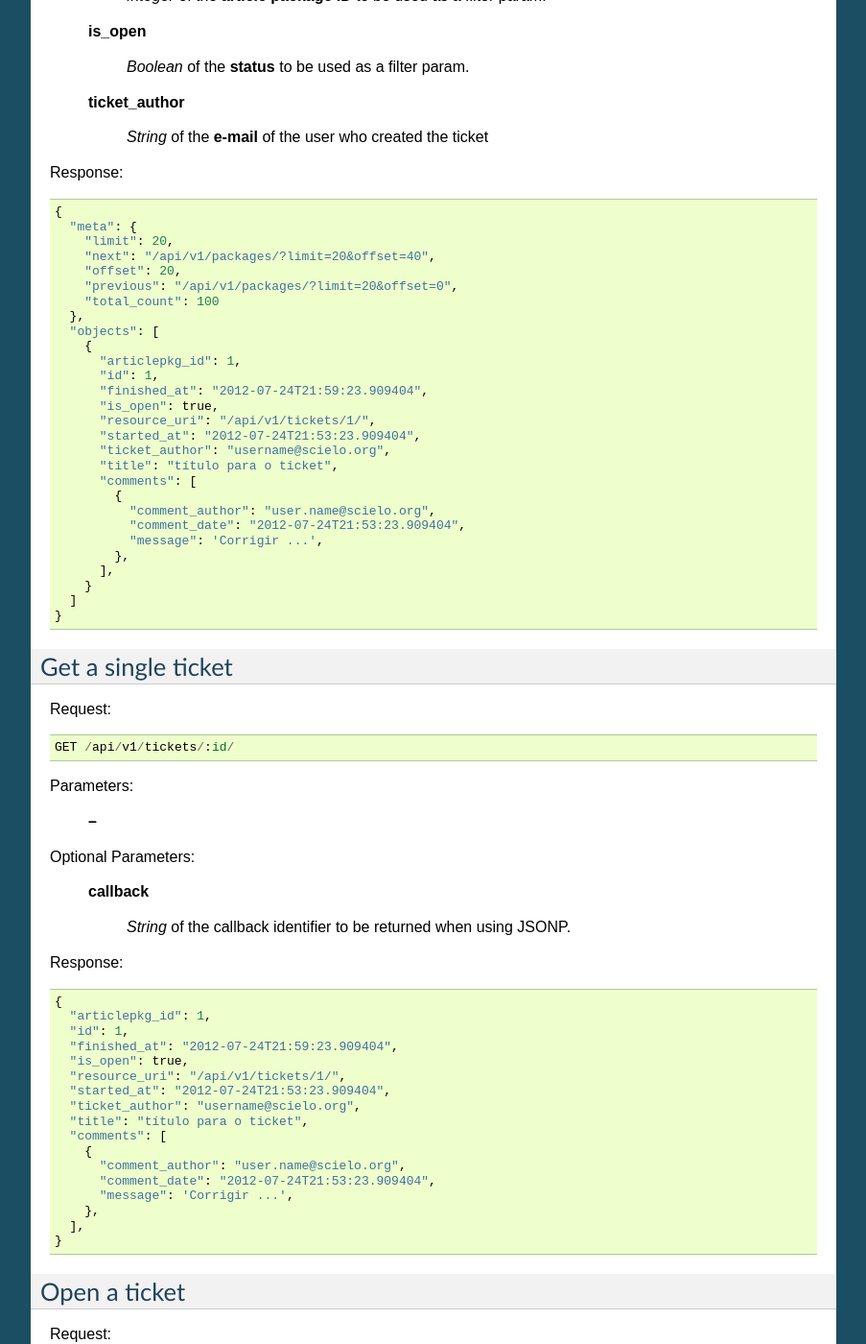
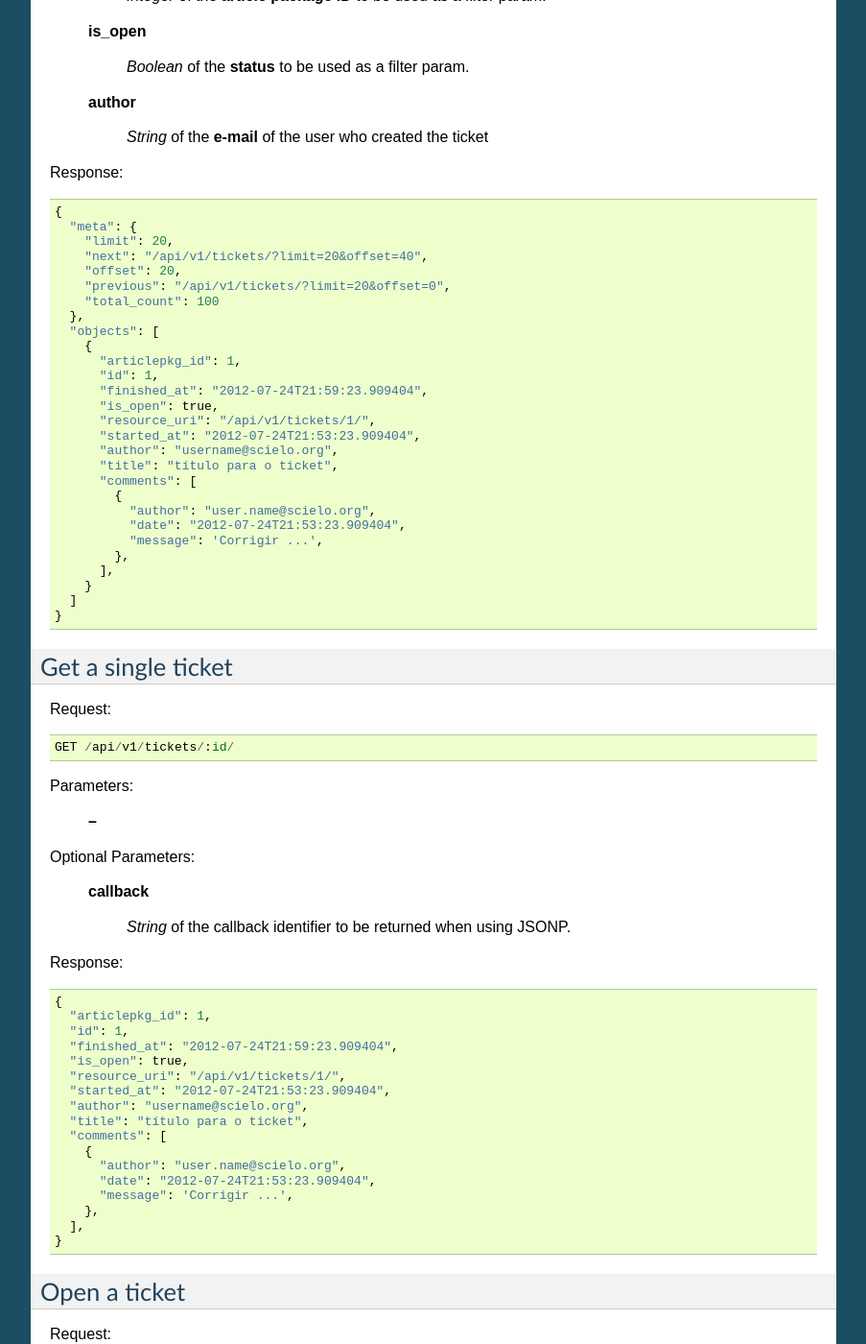
Before and after one commit to scieloorg/balaio, a Sphinx documentation site: the page built from docs/dev/tickets-api.rst, in a window 1280 px wide and 1400 px high, scrolled down 464 px. Shown: the whole window at 96% size, without its empty margins (198-1101 px from the left). Built offline with Sphinx 7.4.7, drawn with Linux system fonts in a browser that asks for light colours; some of the changed text lies outside the part shown.

Commit message:
Fixes the next and previous route for tickets and attempts Remove ticket_ from ticket_author and comment_ from comment_author and comment_date.

```diff
--- a/docs/dev/attempts-api.rst
+++ b/docs/dev/attempts-api.rst
@@ -41,9 +41,9 @@ Response::
   {
     "meta": {
       "limit": 20,
-      "next": "/api/v1/packages/?limit=20&offset=40",
+      "next": "/api/v1/attempts/?limit=20&offset=40",
       "offset": 20,
-      "previous": "/api/v1/packages/?limit=20&offset=0",
+      "previous": "/api/v1/attempts/?limit=20&offset=0",
       "total_count": 100
     },
     "objects": [
--- a/docs/dev/tickets-api.rst
+++ b/docs/dev/tickets-api.rst
@@ -26,7 +26,7 @@ Optional Parameters:
 
     *Boolean* of the **status** to be used as a filter param.
 
-  **ticket_author**
+  **author**
 
     *String* of the **e-mail** of the user who created the ticket
 
@@ -35,9 +35,9 @@ Response::
   {
     "meta": {
       "limit": 20,
-      "next": "/api/v1/packages/?limit=20&offset=40",
+      "next": "/api/v1/tickets/?limit=20&offset=40",
       "offset": 20,
-      "previous": "/api/v1/packages/?limit=20&offset=0",
+      "previous": "/api/v1/tickets/?limit=20&offset=0",
       "total_count": 100
     },
     "objects": [
@@ -48,12 +48,12 @@ Response::
         "is_open": true,
         "resource_uri": "/api/v1/tickets/1/",
         "started_at": "2012-07-24T21:53:23.909404",
-        "ticket_author": "username@scielo.org",
+        "author": "username@scielo.org",
         "title": "título para o ticket",
         "comments": [
           {
-            "comment_author": "user.name@scielo.org",
-            "comment_date": "2012-07-24T21:53:23.909404",
+            "author": "user.name@scielo.org",
+            "date": "2012-07-24T21:53:23.909404",
             "message": 'Corrigir ...',
           },
         ],
@@ -89,12 +89,12 @@ Response::
     "is_open": true,
     "resource_uri": "/api/v1/tickets/1/",
     "started_at": "2012-07-24T21:53:23.909404",
-    "ticket_author": "username@scielo.org",
+    "author": "username@scielo.org",
     "title": "título para o ticket",
     "comments": [
       {
-        "comment_author": "user.name@scielo.org",
-        "comment_date": "2012-07-24T21:53:23.909404",
+        "author": "user.name@scielo.org",
+        "date": "2012-07-24T21:53:23.909404",
         "message": 'Corrigir ...',
       },
     ],
@@ -124,7 +124,7 @@ Payload::
   {
       "articlepkg_id": 1,
       "message": "comment",
-      "ticket_author": "username@scielo.org",
+      "author": "username@scielo.org",
       "title": "ticket title"
   }
 
```
